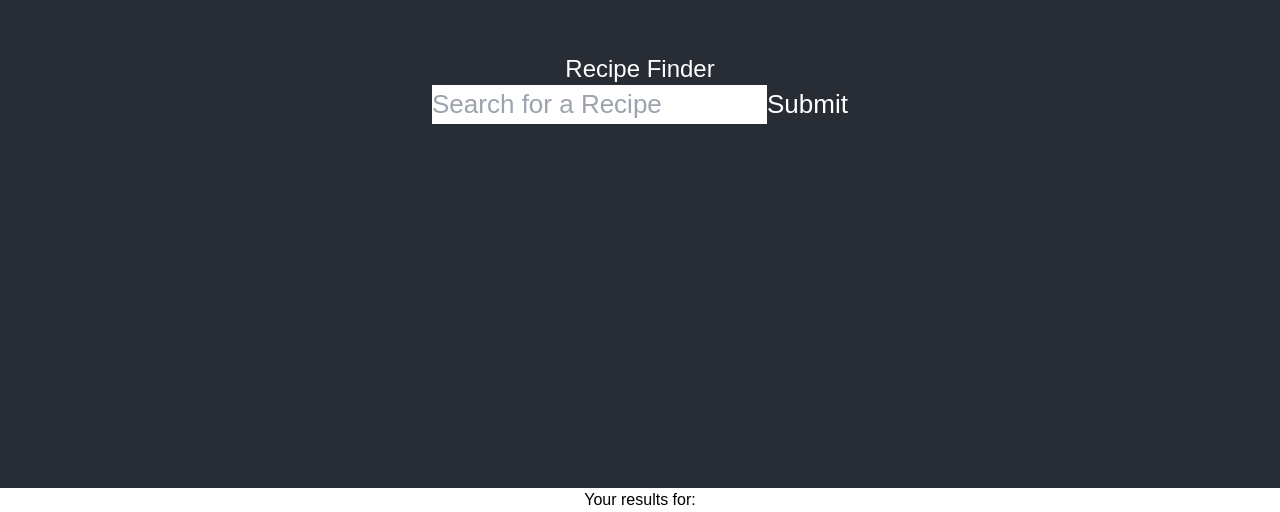
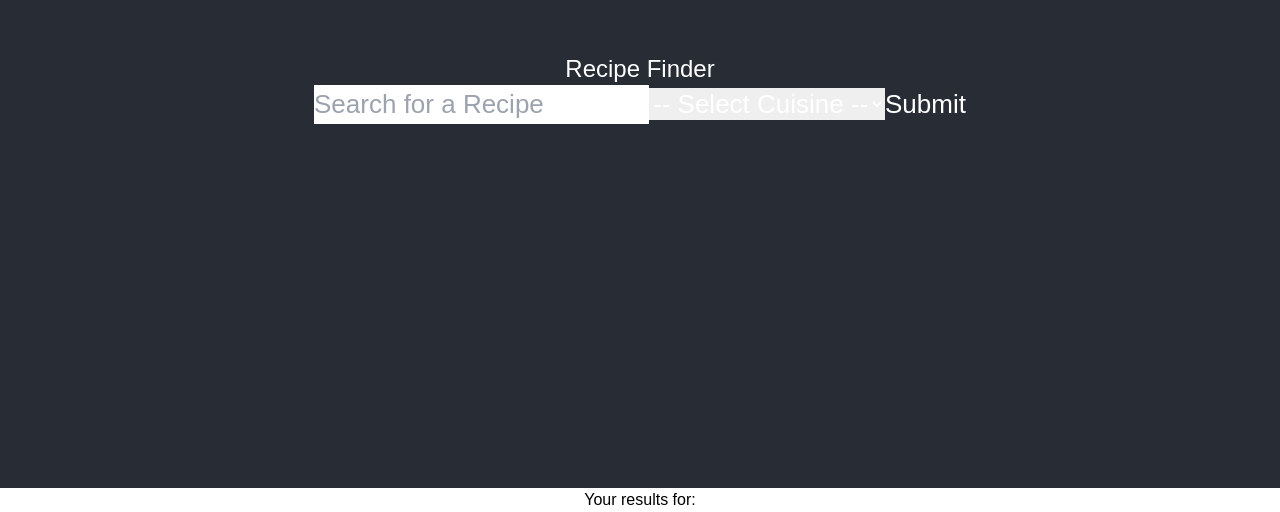
Before and after one commit to davofaz/recipe-app, a React (Create React App) app: page / in a window 1280 px wide. Shown: the part 312-824 px from the top of the page. Built offline with nearby package versions, Linux system fonts and the light colour scheme.

Commit message:
feat: added select by cuisine

```diff
--- a/src/App.tsx
+++ b/src/App.tsx
@@ -2,13 +2,54 @@ import React, { ChangeEvent, useEffect, useState } from 'react';
 import './App.css';
 
 interface Recipe {
-    value: string;
+    //value: string;
+    readyInMinutes: number;
+    sourceUrl: string;
+    image: string;
+    servings: number;
+    id: number;
+    title: string;
+    searchResults: null;
+    //cuisine: string;
+    //setCuisine: string;
 }
+
+const cuisines: string[] = [
+    'African',
+    'Asian',
+    'American',
+    'British',
+    'Cajun',
+    'Caribbean',
+    'Chinese',
+    'Eastern European',
+    'European',
+    'French',
+    'German',
+    'Greek',
+    'Indian',
+    'Irish',
+    'Italian',
+    'Japanese',
+    'Jewish',
+    'Korean',
+    'Latin American',
+    'Mediterranean',
+    'Mexican',
+    'Middle Eastern',
+    'Nordic',
+    'Southern',
+    'Spanish',
+    'Thai',
+    'Vietnamese'
+];
+
 
 const App: React.FC = () => {
 
     const [search, setSearch] = useState<string>('');
     const [searchResults, setSearchResults] = useState<Recipe[]>([]);
+    const [cuisine, setCuisine] = useState<string>('');
 
     const handleSearch = (e:ChangeEvent<HTMLInputElement>) => {
         setSearch(e.target.value)
@@ -20,11 +61,11 @@ const App: React.FC = () => {
 
     try {
       // Perform API request using the search query
-        const response = await fetch(`https://api.spoonacular.com/recipes/search?apiKey=4afde5867b95408da83b5616319634e9&search=${search}`);
+        const response = await fetch(`https://api.spoonacular.com/recipes/complexSearch?apiKey=4afde5867b95408da83b5616319634e9&query=${search}&cuisine=${cuisine}`);
         const data = await response.json();
 
       // Update the search results state
-        setSearchResults(data.hits);
+        setSearchResults(data.results);
 
     } catch (error) {
       console.error('Error occurred during API request:', error);
@@ -35,6 +76,9 @@ const App: React.FC = () => {
         console.log(searchResults);
     }, [searchResults]);
 
+    const handleCuisineChange = (e: ChangeEvent<HTMLSelectElement>) => {
+        setCuisine(e.target.value);
+    }
 
   return (
     <div className="App">
@@ -48,12 +92,25 @@ const App: React.FC = () => {
                     onChange={handleSearch}
                     placeholder="Search for a Recipe"
                   />
+                  <select id="cuisine" value={cuisines} onChange={handleCuisineChange}>
+                  <option value="">-- Select Cuisine --</option>
+                  {cuisines.map((cuisine) => (
+                      <option key={cuisine} value={cuisine}>
+                          {cuisine}
+                      </option>
+                  ))}
+                  </select>
                 <button type="submit">Submit</button>
               </form>
           </header>
 
           <div className="App-main">
               <p>Your results for: {search}</p>
+              <ul>
+                  {searchResults.map((recipe) => (
+                      <li key={recipe.id}>{recipe.title}</li>
+                  ))}
+              </ul>
 
           </div>
     </div>
```
